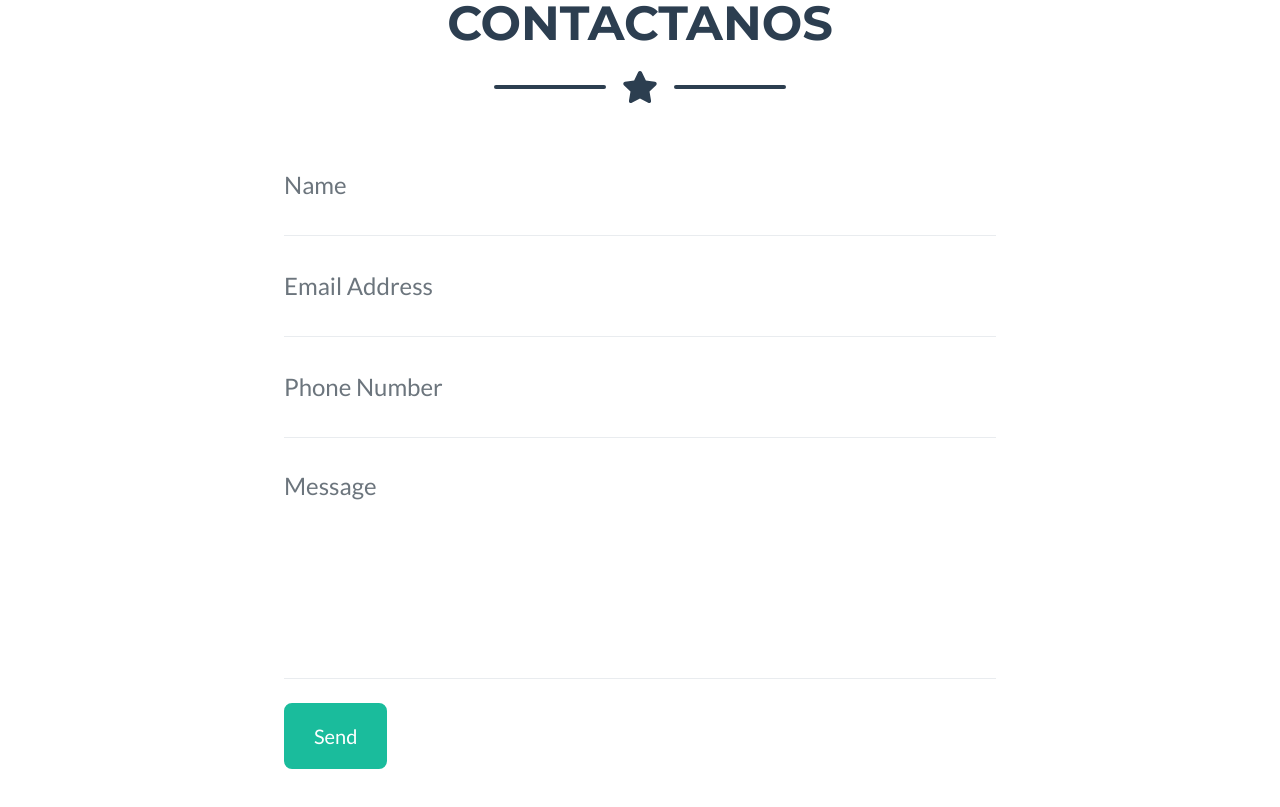
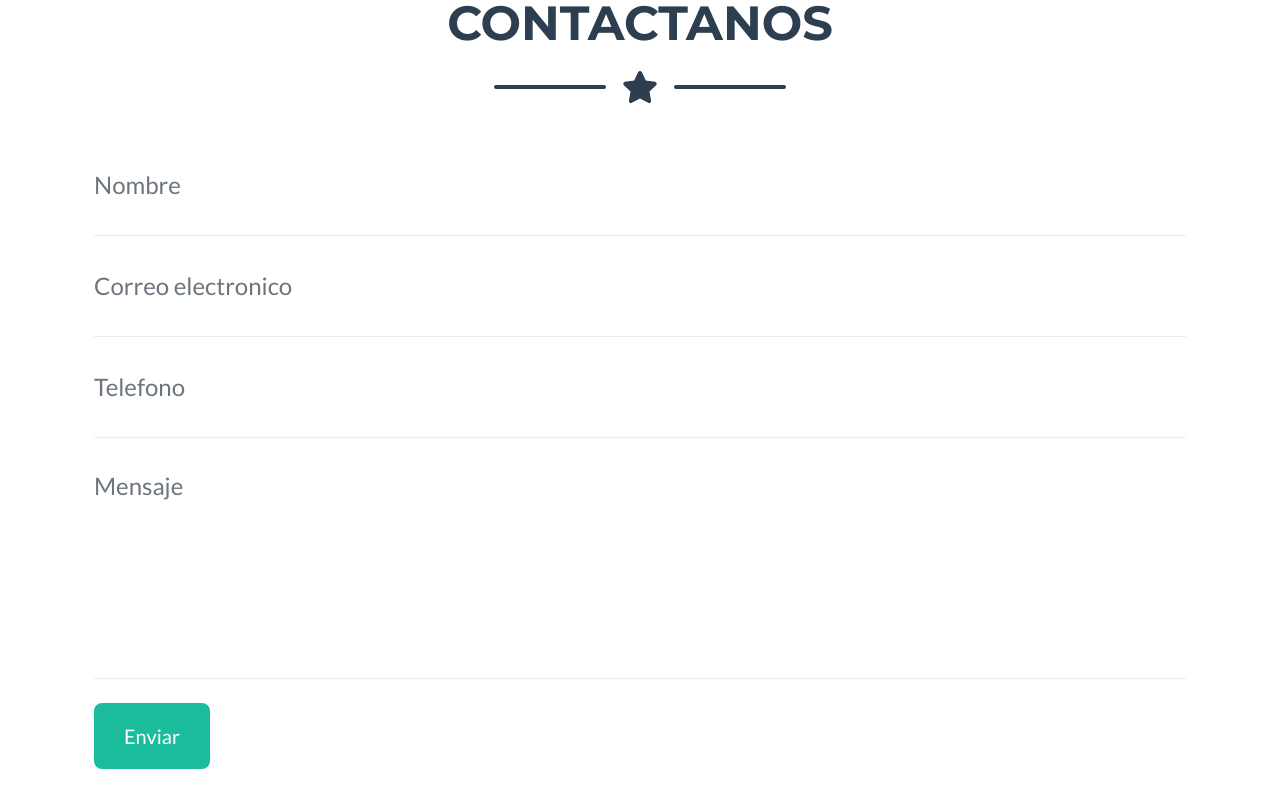
Before and after one commit to OmarVasquezHnz/DesarrolloDR, a website: page index.html in a window 1280 px wide. Shown: the part 2173-2980 px from the top of the page. Drawn offline with nearby package versions, Linux system fonts and the light colour scheme.

Commit message:
final changes

```diff
--- a/index.html
+++ b/index.html
@@ -153,39 +153,9 @@
                     <div class="divider-custom-line"></div>
                 </div>
                 <!-- Contact Section Form-->
-                <div class="row">
-                    <div class="col-lg-8 mx-auto">
-                        <form id="contactForm" name="sentMessage" novalidate="novalidate">
-                            <div class="control-group">
-                                <div class="form-group floating-label-form-group controls mb-0 pb-2">
-                                    <label>Name</label><input class="form-control" id="name" type="text" placeholder="Name" required="required" data-validation-required-message="Please enter your name." />
-                                    <p class="help-block text-danger"></p>
-                                </div>
-                            </div>
-                            <div class="control-group">
-                                <div class="form-group floating-label-form-group controls mb-0 pb-2">
-                                    <label>Email Address</label><input class="form-control" id="email" type="email" placeholder="Email Address" required="required" data-validation-required-message="Please enter your email address." />
-                                    <p class="help-block text-danger"></p>
-                                </div>
-                            </div>
-                            <div class="control-group">
-                                <div class="form-group floating-label-form-group controls mb-0 pb-2">
-                                    <label>Phone Number</label><input class="form-control" id="phone" type="tel" placeholder="Phone Number" required="required" data-validation-required-message="Please enter your phone number." />
-                                    <p class="help-block text-danger"></p>
-                                </div>
-                            </div>
-                            <div class="control-group">
-                                <div class="form-group floating-label-form-group controls mb-0 pb-2">
-                                    <label>Message</label><textarea class="form-control" id="message" rows="5" placeholder="Message" required="required" data-validation-required-message="Please enter a message."></textarea>
-                                    <p class="help-block text-danger"></p>
-                                </div>
-                            </div>
-                            <br />
-                            <div id="success"></div>
-                            <div class="form-group"><button class="btn btn-primary btn-xl" id="sendMessageButton" type="submit">Send</button></div>
-                        </form>
+
                         <!-- To configure the contact form email address, go to mail/contact_me.php and update the email address in the PHP file on line 19.-->
-                        <!--<form id="contactForm" name="sentMessage" novalidate="novalidate" method="POST" data-netlify="true">
+                        <form id="contactForm" name="sentMessage" novalidate="novalidate" method="POST" data-netlify="true">
                             <div class="control-group">
                                 <div class="form-group floating-label-form-group controls mb-0 pb-2">
                                     <label>Nombre</label><input name="name" class="form-control" id="name" type="text" placeholder="Nombre" required="required" data-validation-required-message="Por favor introduzca su nombre."  />
@@ -213,7 +183,7 @@
                             <br />
                             <div id="success"></div>
                             <div class="form-group"><button class="btn btn-primary btn-xl" class="submit" type="submit">Enviar</button></div>
-                        </form>-->
+                        </form>
                     </div>
                 </div>
             </div>
@@ -291,7 +261,7 @@
                                         <div class="divider-custom-line"></div>
                                     </div>
                                     <!-- Portfolio Modal - Image--><img class="img-fluid rounded mb-5" src="assets/img/webpage.jpg" alt="" /><!-- Portfolio Modal - Text-->
-                                    <p class="mb-5">Creamos todo tipo de pagina web personalizada y a su gusto.</p>
+                                    <p class="mb-5">Creamos todo tipo de paginas web personalizadas y a su gusto.</p>
                                     <button class="btn btn-primary" data-dismiss="modal"><i class="fas fa-times fa-fw"></i>Cerrar Ventana</button>
                                 </div>
                             </div>
@@ -378,7 +348,7 @@
                                         <div class="divider-custom-line"></div>
                                     </div>
                                     <!-- Portfolio Modal - Image--><img class="img-fluid rounded mb-5" src="assets/img/edicion.jpg" alt="" /><!-- Portfolio Modal - Text-->
-                                    <p class="mb-5">Editamos cualwuier tipo de foto o videos de la manera mas creativa.,</p>
+                                    <p class="mb-5">Editamos cualquier tipo de foto o videos de la manera mas creativa.</p>
                                     <button class="btn btn-primary" data-dismiss="modal"><i class="fas fa-times fa-fw"></i>Close Window</button>
                                 </div>
                             </div>
```
